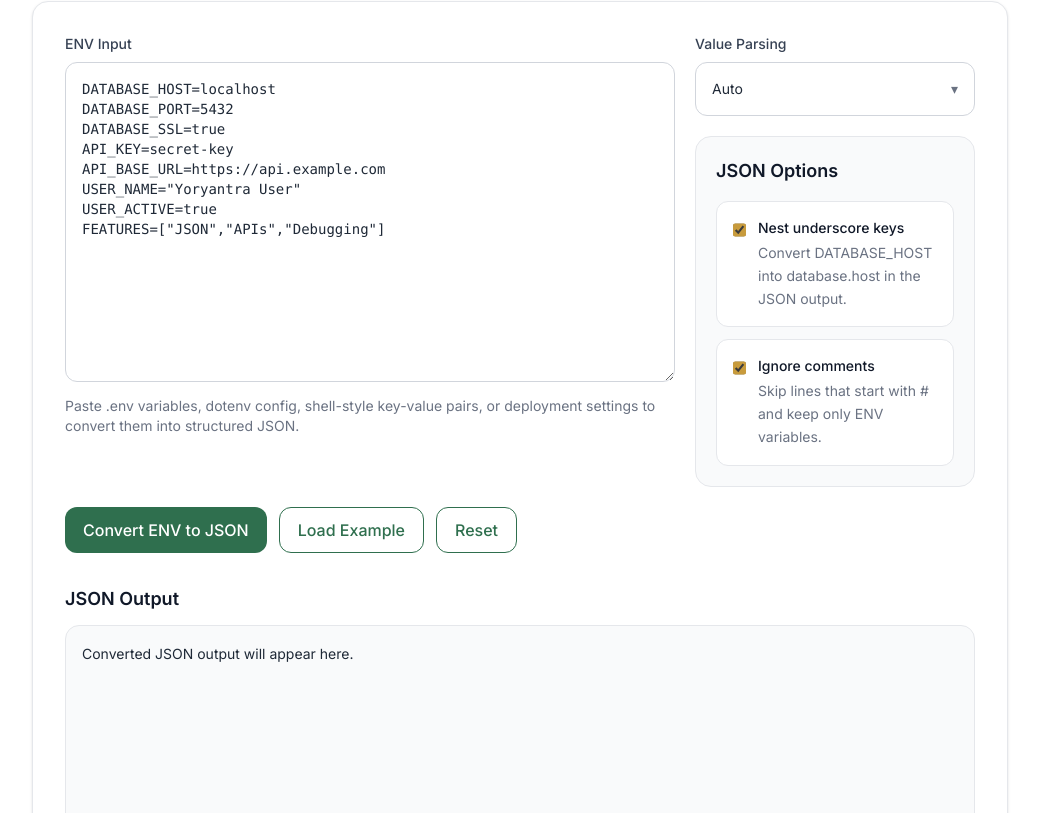
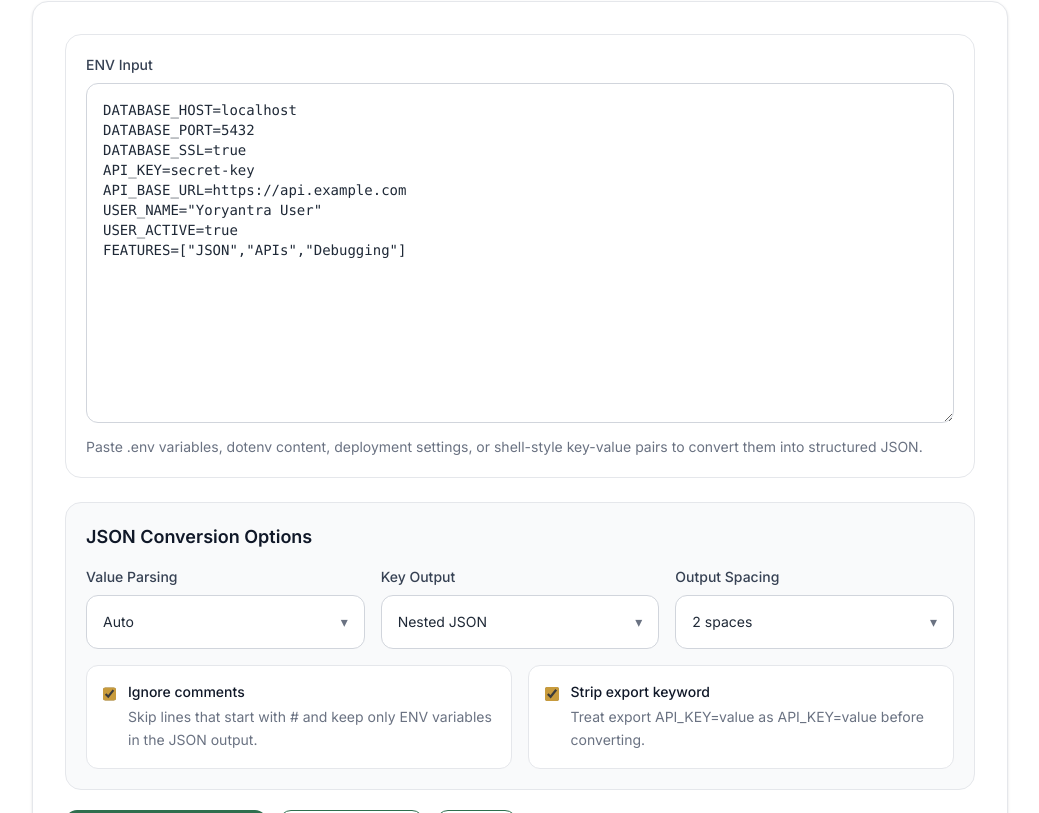
Before and after one commit to vaarunsonawwane-ops/yoryantra-new, a Next.js app: page /tools/env-to-json-converter in a window 1280 px wide. Shown: the part 407-1220 px from the top of the page, without its empty margins (120-1159 px from the left). Built offline with nearby package versions, Linux system fonts and the light colour scheme.

Commit message:
ENV to JSON Converter UI update

```diff
--- a/app/tools/env-to-json-converter/ToolClient.tsx
+++ b/app/tools/env-to-json-converter/ToolClient.tsx
@@ -6,6 +6,8 @@ import ToolShell from "@/app/components/ToolShell";
 import YoryantraSelect from "@/app/components/YoryantraSelect";
 
 type ValueMode = "auto" | "string";
+type KeyMode = "nested" | "flat";
+type OutputSpacing = "two" | "four" | "compact";
 
 type JsonValue =
   | string
@@ -18,6 +20,7 @@ type JsonValue =
 type ParsedEnvLine = {
   key: string;
   value: string;
+  lineNumber: number;
 };
 
 const sampleEnv = `DATABASE_HOST=localhost
@@ -33,35 +36,46 @@ export default function ToolClient() {
   const [input, setInput] = useState(sampleEnv);
   const [output, setOutput] = useState("");
   const [error, setError] = useState("");
+  const [parsedLines, setParsedLines] = useState<ParsedEnvLine[]>([]);
   const [valueMode, setValueMode] = useState<ValueMode>("auto");
-  const [nestKeys, setNestKeys] = useState(true);
+  const [keyMode, setKeyMode] = useState<KeyMode>("nested");
+  const [outputSpacing, setOutputSpacing] = useState<OutputSpacing>("two");
   const [ignoreComments, setIgnoreComments] = useState(true);
+  const [stripExportKeyword, setStripExportKeyword] = useState(true);
+  const [copied, setCopied] = useState(false);
 
   const convertEnvToJson = () => {
     if (!input.trim()) {
       setError("Please enter ENV input.");
       setOutput("");
+      setParsedLines([]);
+      setCopied(false);
       return;
     }
 
     try {
-      const parsedLines = parseEnvInput(input, {
+      const lines = parseEnvInput(input, {
         ignoreComments,
+        stripExportKeyword,
       });
 
-      if (parsedLines.length === 0) {
+      if (lines.length === 0) {
         setError("No ENV variables were found in this input.");
         setOutput("");
+        setParsedLines([]);
+        setCopied(false);
         return;
       }
 
-      const jsonObject = createJsonObject(parsedLines, {
+      const jsonObject = createJsonObject(lines, {
         valueMode,
-        nestKeys,
+        keyMode,
       });
 
-      setOutput(JSON.stringify(jsonObject, null, 2));
+      setOutput(JSON.stringify(jsonObject, null, getSpacingValue(outputSpacing)));
+      setParsedLines(lines);
       setError("");
+      setCopied(false);
     } catch (err) {
       setError(
         err instanceof Error
@@ -69,25 +83,48 @@ export default function ToolClient() {
           : "Unable to parse and convert this ENV input."
       );
       setOutput("");
+      setParsedLines([]);
+      setCopied(false);
     }
+  };
+
+  const copyOutput = async () => {
+    if (!output) {
+      return;
+    }
+
+    await navigator.clipboard.writeText(output);
+    setCopied(true);
+
+    window.setTimeout(() => {
+      setCopied(false);
+    }, 1400);
   };
 
   const loadExample = () => {
     setInput(sampleEnv);
     setOutput("");
     setError("");
+    setParsedLines([]);
     setValueMode("auto");
-    setNestKeys(true);
+    setKeyMode("nested");
+    setOutputSpacing("two");
     setIgnoreComments(true);
+    setStripExportKeyword(true);
+    setCopied(false);
   };
 
   const resetAll = () => {
     setInput("");
     setOutput("");
     setError("");
+    setParsedLines([]);
     setValueMode("auto");
-    setNestKeys(true);
+    setKeyMode("nested");
+    setOutputSpacing("two");
     setIgnoreComments(true);
+    setStripExportKeyword(true);
+    setCopied(false);
   };
 
   return (
@@ -95,26 +132,36 @@ export default function ToolClient() {
       title="ENV to JSON Converter"
       description="Convert .env variables into JSON, parse dotenv key-value pairs, nest environment keys, and format clean JSON directly in your browser."
     >
-      <div className="grid gap-5 md:grid-cols-[1fr_280px]">
-        <div>
+      <div className="rounded-2xl border border-gray-200 bg-white p-5">
         <label className="block mb-2 text-sm font-medium text-gray-700">
           ENV Input
         </label>
 
         <textarea
           value={input}
-            onChange={(event) => setInput(event.target.value)}
+          onChange={(event) => {
+            setInput(event.target.value);
+            setOutput("");
+            setError("");
+            setParsedLines([]);
+            setCopied(false);
+          }}
           placeholder={sampleEnv}
-            className="w-full min-h-[320px] rounded-xl border border-gray-300 p-4 text-sm font-mono outline-none transition focus:border-transparent focus:ring-2 focus:ring-[var(--green)]"
+          className="w-full min-h-[340px] rounded-xl border border-gray-300 p-4 text-sm font-mono outline-none transition focus:border-transparent focus:ring-2 focus:ring-[var(--green)]"
         />
 
         <p className="mt-2 text-sm text-gray-500">
-            Paste .env variables, dotenv config, shell-style key-value pairs, or
-            deployment settings to convert them into structured JSON.
+          Paste .env variables, dotenv content, deployment settings, or
+          shell-style key-value pairs to convert them into structured JSON.
         </p>
       </div>
 
-        <div>
+      <div className="mt-6 rounded-2xl border border-gray-200 bg-gray-50 p-5">
+        <h3 className="text-lg font-semibold text-gray-900">
+          JSON Conversion Options
+        </h3>
+
+        <div className="mt-4 grid gap-4 md:grid-cols-3">
           <YoryantraSelect
             label="Value Parsing"
             value={valueMode}
@@ -122,6 +169,8 @@ export default function ToolClient() {
               setValueMode(value as ValueMode);
               setOutput("");
               setError("");
+              setParsedLines([]);
+              setCopied(false);
             }}
             options={[
               {
@@ -135,35 +184,56 @@ export default function ToolClient() {
             ]}
           />
 
-          <div className="mt-5 rounded-2xl border border-gray-200 bg-gray-50 p-5">
-            <h3 className="text-lg font-semibold text-gray-900">
-              JSON Options
-            </h3>
-
-            <div className="mt-4 space-y-3">
-              <label className="flex cursor-pointer gap-3 rounded-xl border border-gray-200 bg-white p-4">
-                <input
-                  type="checkbox"
-                  checked={nestKeys}
-                  onChange={(event) => {
-                    setNestKeys(event.target.checked);
+          <YoryantraSelect
+            label="Key Output"
+            value={keyMode}
+            onChange={(value) => {
+              setKeyMode(value as KeyMode);
               setOutput("");
               setError("");
+              setParsedLines([]);
+              setCopied(false);
             }}
-                  className="mt-1 h-4 w-4 accent-[var(--light-gold)]"
+            options={[
+              {
+                label: "Nested JSON",
+                value: "nested",
+              },
+              {
+                label: "Flat Keys",
+                value: "flat",
+              },
+            ]}
           />
 
-                <span>
-                  <span className="block text-sm font-medium text-gray-900">
-                    Nest underscore keys
-                  </span>
+          <YoryantraSelect
+            label="Output Spacing"
+            value={outputSpacing}
+            onChange={(value) => {
+              setOutputSpacing(value as OutputSpacing);
+              setOutput("");
+              setError("");
+              setParsedLines([]);
+              setCopied(false);
+            }}
+            options={[
+              {
+                label: "2 spaces",
+                value: "two",
+              },
+              {
+                label: "4 spaces",
+                value: "four",
+              },
+              {
+                label: "Compact",
+                value: "compact",
+              },
+            ]}
+          />
+        </div>
 
-                  <span className="mt-1 block text-sm leading-relaxed text-gray-500">
-                    Convert DATABASE_HOST into database.host in the JSON output.
-                  </span>
-                </span>
-              </label>
-
+        <div className="mt-4 grid gap-4 md:grid-cols-2">
           <label className="flex cursor-pointer gap-3 rounded-xl border border-gray-200 bg-white p-4">
             <input
               type="checkbox"
@@ -172,6 +242,8 @@ export default function ToolClient() {
                 setIgnoreComments(event.target.checked);
                 setOutput("");
                 setError("");
+                setParsedLines([]);
+                setCopied(false);
               }}
               className="mt-1 h-4 w-4 accent-[var(--light-gold)]"
             />
@@ -182,12 +254,36 @@ export default function ToolClient() {
               </span>
 
               <span className="mt-1 block text-sm leading-relaxed text-gray-500">
-                    Skip lines that start with # and keep only ENV variables.
+                Skip lines that start with # and keep only ENV variables in the
+                JSON output.
               </span>
             </span>
           </label>
-            </div>
-          </div>
+
+          <label className="flex cursor-pointer gap-3 rounded-xl border border-gray-200 bg-white p-4">
+            <input
+              type="checkbox"
+              checked={stripExportKeyword}
+              onChange={(event) => {
+                setStripExportKeyword(event.target.checked);
+                setOutput("");
+                setError("");
+                setParsedLines([]);
+                setCopied(false);
+              }}
+              className="mt-1 h-4 w-4 accent-[var(--light-gold)]"
+            />
+
+            <span>
+              <span className="block text-sm font-medium text-gray-900">
+                Strip export keyword
+              </span>
+
+              <span className="mt-1 block text-sm leading-relaxed text-gray-500">
+                Treat export API_KEY=value as API_KEY=value before converting.
+              </span>
+            </span>
+          </label>
         </div>
       </div>
 
@@ -211,6 +307,48 @@ export default function ToolClient() {
         </div>
       )}
 
+      {parsedLines.length > 0 && (
+        <div className="mt-8 rounded-xl border border-gray-200 bg-gray-50 p-5">
+          <h3 className="text-lg font-semibold text-gray-900">
+            Parsed ENV Preview
+          </h3>
+
+          <p className="mt-2 text-sm text-gray-500">
+            Review parsed keys and values before using the generated JSON.
+          </p>
+
+          <div className="mt-4 overflow-auto rounded-xl border border-gray-200 bg-white">
+            <table className="w-full min-w-[680px] text-left text-sm">
+              <thead className="bg-gray-50 text-gray-600">
+                <tr>
+                  <th className="px-4 py-3 font-semibold">Line</th>
+                  <th className="px-4 py-3 font-semibold">ENV Key</th>
+                  <th className="px-4 py-3 font-semibold">Value</th>
+                </tr>
+              </thead>
+
+              <tbody className="divide-y divide-gray-100">
+                {parsedLines.map((line) => (
+                  <tr key={`${line.lineNumber}-${line.key}`}>
+                    <td className="px-4 py-3 font-mono text-xs text-gray-600">
+                      {line.lineNumber}
+                    </td>
+                    <td className="px-4 py-3 font-mono text-xs font-semibold text-gray-900">
+                      {line.key}
+                    </td>
+                    <td className="px-4 py-3 font-mono text-xs text-gray-600">
+                      <span className="block max-w-[360px] truncate">
+                        {line.value}
+                      </span>
+                    </td>
+                  </tr>
+                ))}
+              </tbody>
+            </table>
+          </div>
+        </div>
+      )}
+
       <div className="mt-8">
         <div className="flex items-center justify-between mb-3">
           <h3 className="text-lg font-semibold text-gray-900">
@@ -219,10 +357,10 @@ export default function ToolClient() {
 
           {output && (
             <button
-              onClick={() => navigator.clipboard.writeText(output)}
+              onClick={copyOutput}
               className="yoryantra-btn-outline text-sm"
             >
-              Copy
+              {copied ? "Copied" : "Copy"}
             </button>
           )}
         </div>
@@ -269,6 +407,7 @@ export default function ToolClient() {
             <li>Paste valid .env content into the input box.</li>
             <li>Select whether values should be parsed automatically or kept as strings.</li>
             <li>Choose whether underscore-separated ENV keys should become nested JSON.</li>
+            <li>Select the spacing style for the generated JSON output.</li>
             <li>
               Click <strong>Convert ENV to JSON</strong> and copy the formatted output.
             </li>
@@ -286,6 +425,7 @@ export default function ToolClient() {
             <li>Converting dotenv values before sharing app setup documentation.</li>
             <li>Preparing JSON config from Node.js, Next.js, Docker, or CI/CD variables.</li>
             <li>Checking API keys, service URLs, feature flags, and runtime settings together.</li>
+            <li>Cleaning shell-style export lines before moving values into JSON.</li>
           </ul>
         </div>
 
@@ -313,6 +453,25 @@ After:
 }`}
             </pre>
           </div>
+        </div>
+
+        <div>
+          <h2 className="text-xl font-semibold text-gray-900">
+            Nesting ENV Keys Into JSON Objects
+          </h2>
+
+          <p className="mt-4 text-gray-600 leading-relaxed">
+            Many environment variables use prefixes to show grouping, such as
+            DATABASE_HOST, DATABASE_PORT, API_BASE_URL, or USER_ACTIVE. Nested
+            mode converts those underscore-separated names into JSON objects so
+            related values sit together.
+          </p>
+
+          <p className="mt-4 text-gray-600 leading-relaxed">
+            Flat mode keeps the original ENV keys exactly as top-level JSON
+            properties. This is useful when you want a direct key-value export
+            without changing names or grouping values.
+          </p>
         </div>
 
         <div>
@@ -371,6 +530,18 @@ After:
 
             <div>
               <h3 className="font-semibold text-gray-900">
+                What happens to comments?
+              </h3>
+
+              <p className="mt-2 text-gray-600 leading-relaxed">
+                Comment lines that start with # can be ignored. Disable the
+                option if you want the tool to warn about lines that are not
+                valid key-value pairs.
+              </p>
+            </div>
+
+            <div>
+              <h3 className="font-semibold text-gray-900">
                 Is my ENV file uploaded anywhere?
               </h3>
 
@@ -418,6 +589,7 @@ function parseEnvInput(
   input: string,
   options: {
     ignoreComments: boolean;
+    stripExportKeyword: boolean;
   }
 ): ParsedEnvLine[] {
   const lines = input.split(/\r?\n/);
@@ -434,7 +606,8 @@ function parseEnvInput(
       return;
     }
 
-    const normalizedLine = line.startsWith("export ")
+    const normalizedLine =
+      options.stripExportKeyword && line.startsWith("export ")
         ? line.slice("export ".length).trim()
         : line;
 
@@ -458,6 +631,7 @@ function parseEnvInput(
     parsed.push({
       key,
       value: unwrapEnvValue(rawValue),
+      lineNumber: index + 1,
     });
   });
 
@@ -468,7 +642,7 @@ function createJsonObject(
   lines: ParsedEnvLine[],
   options: {
     valueMode: ValueMode;
-    nestKeys: boolean;
+    keyMode: KeyMode;
   }
 ): Record<string, JsonValue> {
   const output: Record<string, JsonValue> = {};
@@ -477,7 +651,7 @@ function createJsonObject(
     const parsedValue =
       options.valueMode === "auto" ? parseEnvValue(value) : value;
 
-    if (!options.nestKeys) {
+    if (options.keyMode === "flat") {
       output[key] = parsedValue;
       return;
     }
@@ -620,6 +794,18 @@ function findFirstUnquotedEquals(value: string) {
   return -1;
 }
 
+function getSpacingValue(outputSpacing: OutputSpacing) {
+  if (outputSpacing === "four") {
+    return 4;
+  }
+
+  if (outputSpacing === "compact") {
+    return 0;
+  }
+
+  return 2;
+}
+
 function isValidEnvKey(key: string) {
   return /^[A-Za-z_][A-Za-z0-9_]*$/.test(key);
 }
```
Lines whose indentation alone changed are shown as unchanged.
